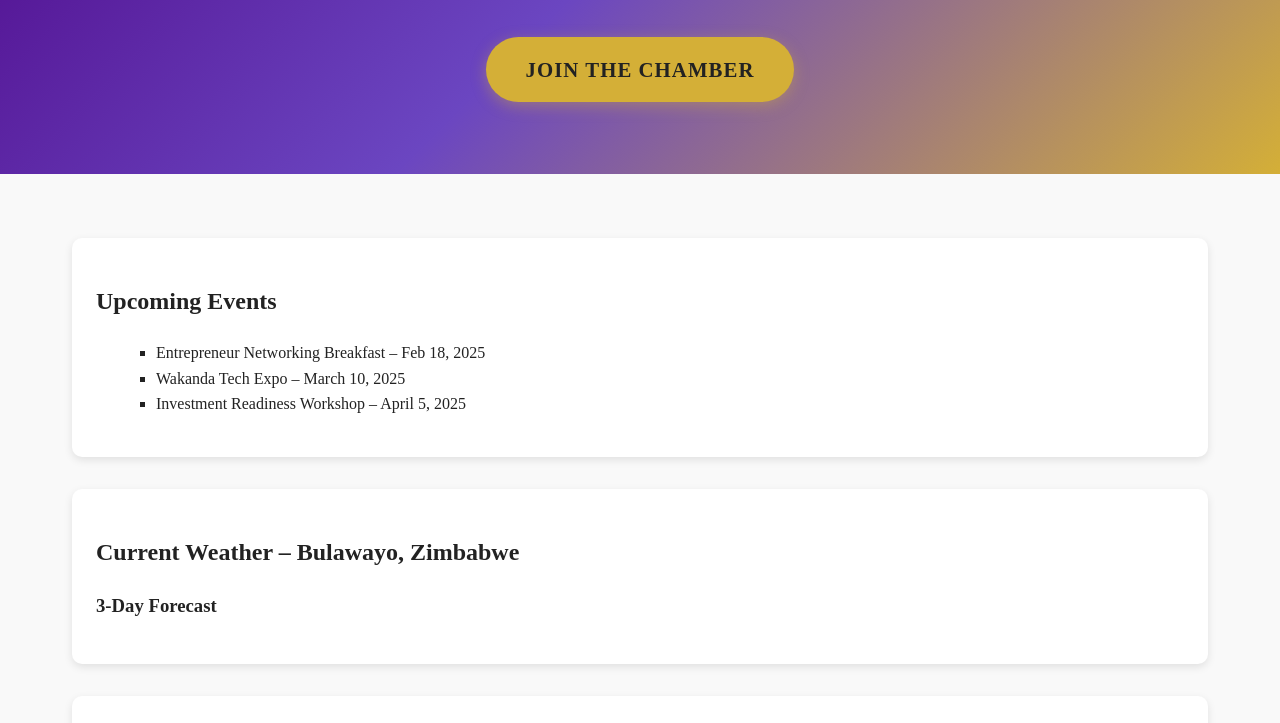
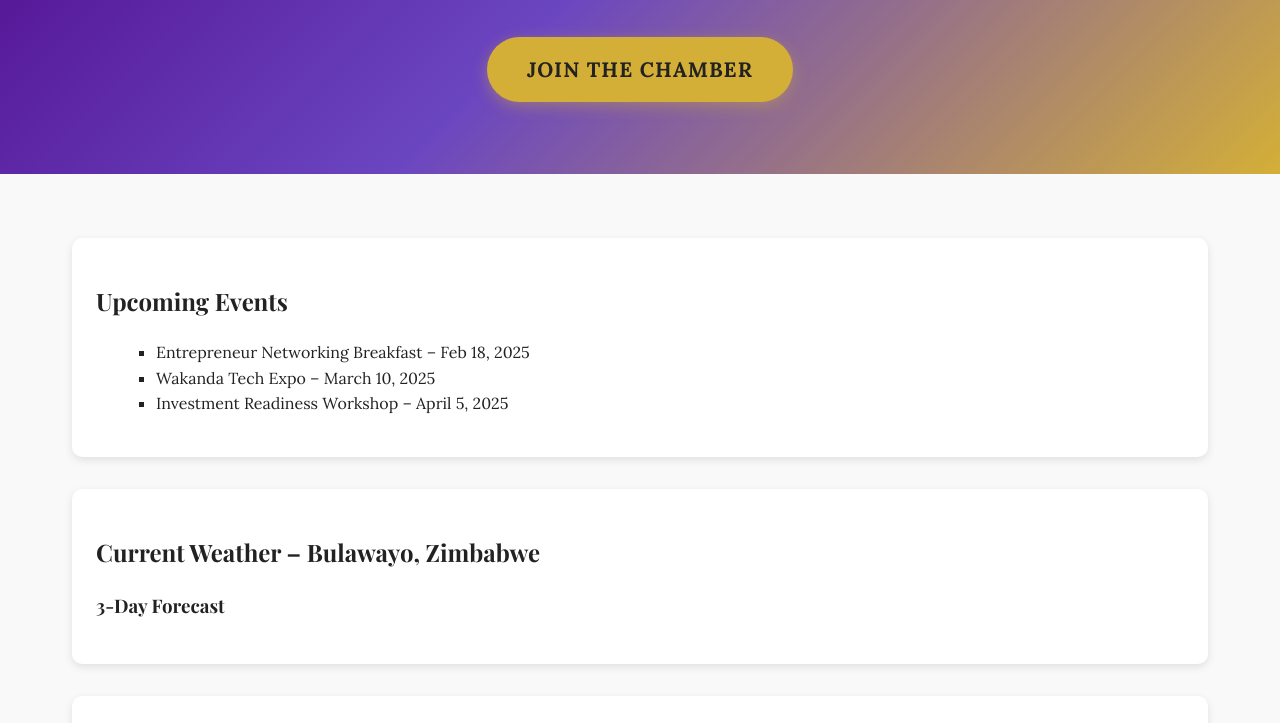
Before and after one commit to SS-ims/wdd231, a plain HTML site: page chamber/index.html in a window 1280 px wide. Shown: the part 487-1210 px from the top of the page. Drawn offline with nearby package versions, Linux system fonts and the light colour scheme; no server answers.

Commit message:
Add Google Fonts and update CSS variables for typography

```diff
--- a/chamber/index.html
+++ b/chamber/index.html
@@ -7,6 +7,11 @@
   <meta name="author" content="Your Name" />
   <title>Wakanda Chamber of Commerce | Home</title>
   <link rel="icon" href="favicon.ico">
+
+  <link rel="preconnect" href="https://fonts.googleapis.com">
+  <link rel="preconnect" href="https://fonts.gstatic.com" crossorigin>
+  <link href="https://fonts.googleapis.com/css2?family=Lora:wght@400;500;700&family=Playfair+Display:wght@400;600;700&display=swap" rel="stylesheet">
+
 
   <!-- Social Meta -->
   <meta property="og:title" content="Wakanda Chamber of Commerce" />
--- a/chamber/styles/styles.css
+++ b/chamber/styles/styles.css
@@ -4,15 +4,21 @@
   --secondary-color: #D4AF37;
   --bg-light: #f9f9f9;
   --text-dark: #222;
+  --font-heading: 'Playfair Display', serif;
+  --font-body: 'Lora', serif;
 }
 
 /* BASIC STYLES */
 body {
-  font-family: 'Lora', serif;
+  font-family: var(--font-body);
   color: var(--text-dark);
   margin: 0;
   background-color: var(--bg-light);
   line-height: 1.6;
+}
+
+h1, h2, h3, h4 {
+  font-family: var(--font-heading);
 }
 
 header {
```
